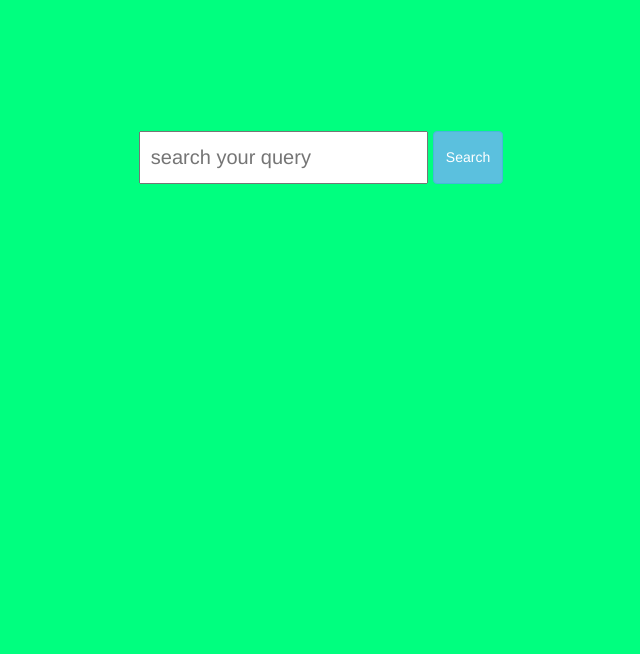
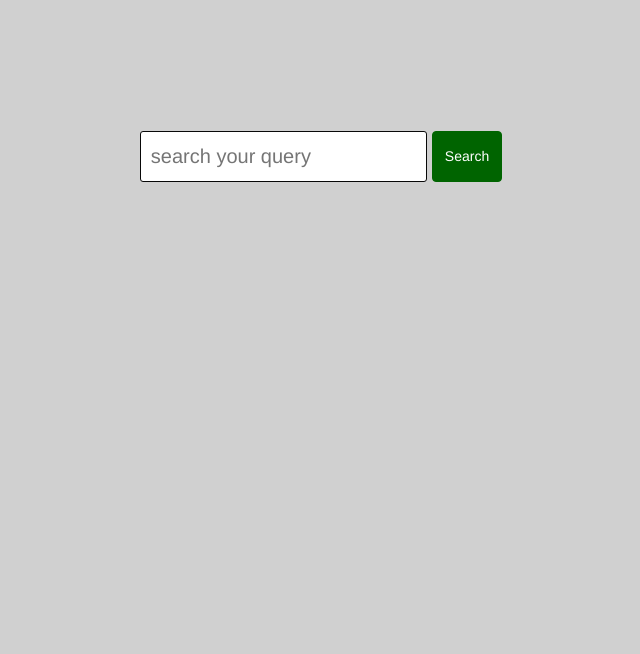
Before and after one commit to sunilsj99/WikipediaViewer, a plain HTML site: page index.html in a window 1280 px wide. Shown: the part 146-800 px from the top of the page, without its empty margins (319-959 px from the left). Drawn offline with nearby package versions, Linux system fonts and the light colour scheme.

Commit message:
Modify search and background color

```diff
--- a/style.css
+++ b/style.css
@@ -1,6 +1,7 @@
 body{
-    background-color: springgreen;
+    background-color: #D0D0D0;
 }
+
 #searchForm{
 margin: 100px 0px 100px 0px;
 }
@@ -13,8 +14,31 @@ h1{
     font-family: 'Zilla Slab', serif;
     font-weight: 700;
 }
+
 input,button{
     font-size: 20px;
+}
+
+#searchQuery {
+  border-radius: 3px;
+  border-style: solid;
+  border-width: thin;
+  border-color: #080808;
+}
+
+#searchQuery:focus {
+  outline: none;
+  box-shadow: 0 0 7px darkgreen;
+}
+
+#submit {
+  background-color: darkgreen;
+  border-color: darkgreen;
+}
+
+#submit:hover {
+  background-color: green;
+  border-color: green;
 }
 
 #box{
```
